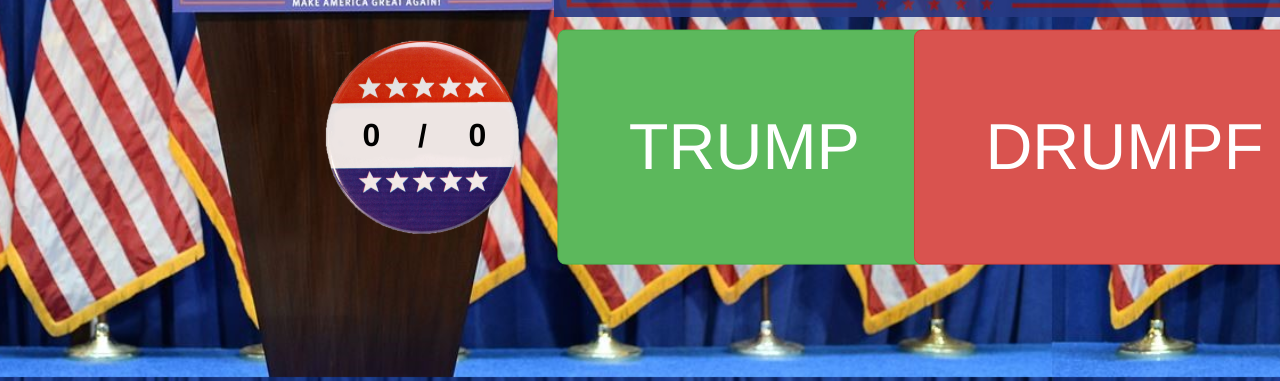
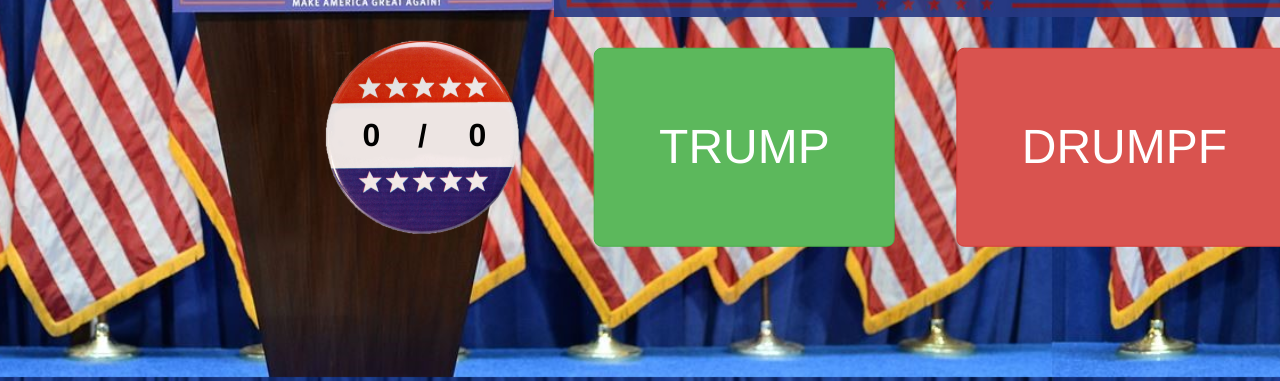
Before and after one commit to kevin2huang/QHacks-MakeTrumpTrumpAgain, a plain HTML site: page Website/index.html in a window 1280 px wide. Shown: the part 423-804 px from the top of the page. Drawn offline with nearby package versions, Linux system fonts and the light colour scheme.

Commit message:
made buttons smaller

```diff
--- a/Website/css/bootstrap-extensions.css
+++ b/Website/css/bootstrap-extensions.css
@@ -1,6 +1,6 @@
 .btn-xlg {
-    padding: 70px 70px;
-    font-size: 65px; //change this to your desired size
+    padding: 8vmin 8vmin;
+    font-size: 6vmin; //change this to your desired size
     line-height: normal;
     -webkit-border-radius: 8px;
        -moz-border-radius: 8px;
--- a/Website/main.css
+++ b/Website/main.css
@@ -1,5 +1,5 @@
 html{
-	background: url(Trumppics/trumposium22.JPG) no-repeat center center fixed;
+	background: url(Trumppics/trumposium22.jpg) no-repeat center center fixed;
 	-webkit-background-size: cover;
 	-moz-background-size: cover;
 	-o-background-size: cover;
```
